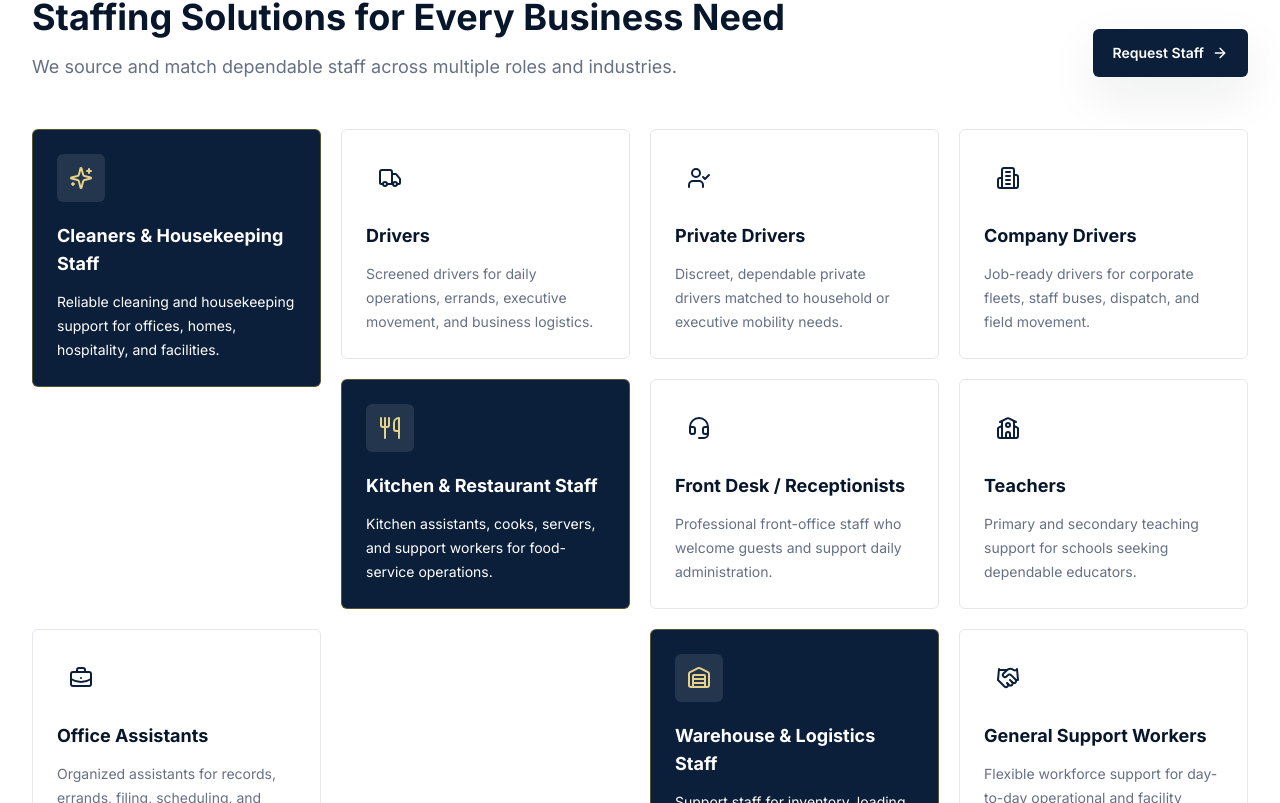
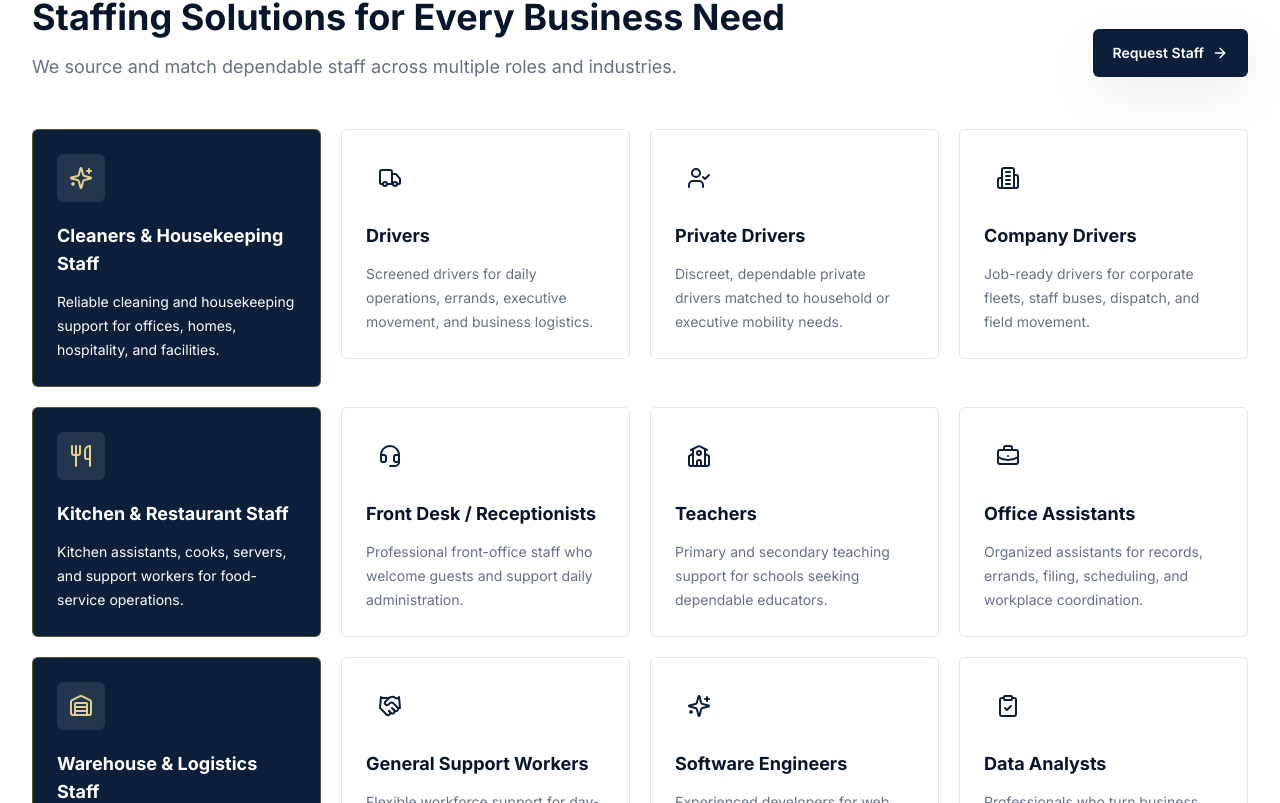
Before and after one commit to SteveParadox/workbridge, a Next.js app: page / in a window 1280 px wide. Shown: the part 1837-2640 px from the top of the page. Built offline with nearby package versions, Linux system fonts and the light colour scheme.

Commit message:
Add files via upload

```diff
--- a/app/layout.tsx
+++ b/app/layout.tsx
@@ -1,5 +1,6 @@
 import type { Metadata } from "next";
 import { Inter } from "next/font/google";
+import { Analytics } from "@vercel/analytics/next";
 import "./globals.css";
 import { Footer } from "@/components/Footer";
 import { Navbar } from "@/components/Navbar";
@@ -57,6 +58,7 @@ export default function RootLayout({
         <main>{children}</main>
         <Footer />
         <WhatsAppButton />
+        <Analytics />
       </body>
     </html>
   );
--- a/app/page.tsx
+++ b/app/page.tsx
@@ -149,7 +149,7 @@ export default function HomePage() {
             {services.map((service, index) => (
               <div
                 key={service.title}
-                className={index === 0 || index === 4 || index === 8 ? "lg:row-span-2" : ""}
+                className={index === 0 || index === 4 || index === 8 ? "lg:row-span-0" : ""}
               >
                 <ServiceCard {...service} />
               </div>
--- a/package.json
+++ b/package.json
@@ -10,6 +10,7 @@
     "typecheck": "tsc --noEmit"
   },
   "dependencies": {
+    "@vercel/analytics": "^2.0.1",
     "lucide-react": "^0.468.0",
     "next": "^14.2.5",
     "react": "^18.3.1",
```
